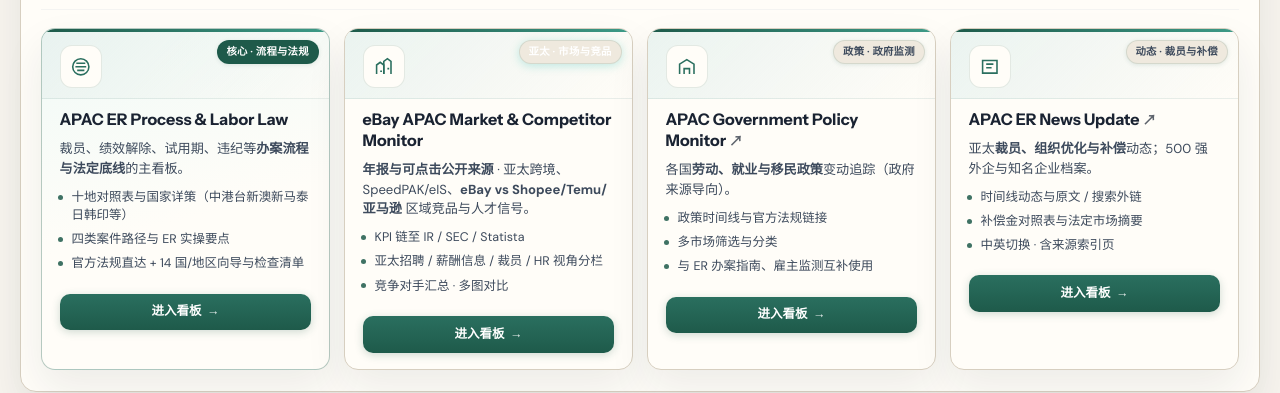
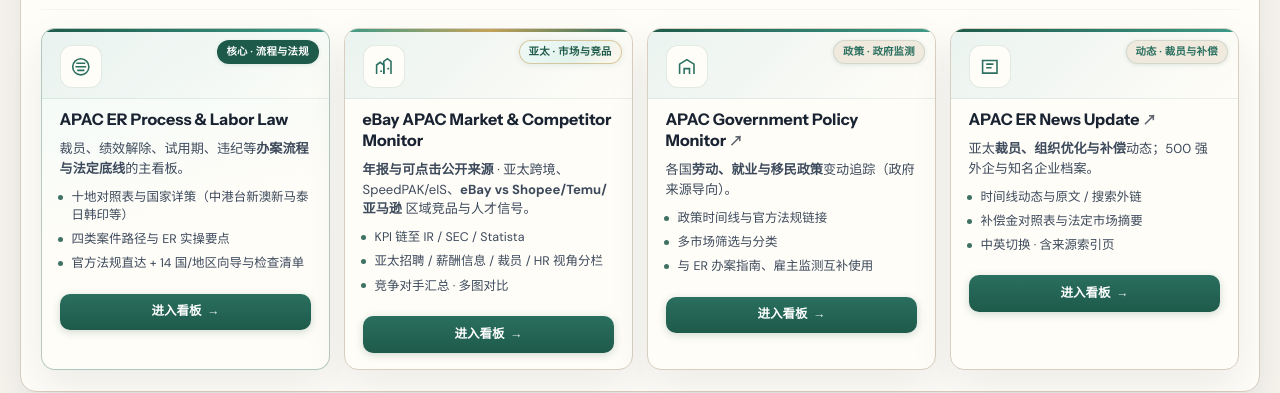
Before and after one commit to roqianebay/apac-labor-hr-practice, a plain HTML site: page web/er-dashboards.html in a window 1280 px wide. Shown: the part 578-971 px from the top of the page. Drawn offline with Linux system fonts and the light colour scheme.

Commit message:
Brighten APAC market badge on light Policy Dictionary theme.

```diff
--- a/web/css/dashboard-hub-er-draft.css
+++ b/web/css/dashboard-hub-er-draft.css
@@ -117,14 +117,26 @@ html.theme-er-process-draft body .dash-card-icon {
   color: var(--hub-teal-mid) !important;
 }
 
-html.theme-er-process-draft body .dash-badge {
+html.theme-er-process-draft body .dash-badge:not(.accent-apac):not(.primary) {
   background: var(--paper-2, #efe9de) !important;
   border-color: rgba(30, 90, 74, 0.12) !important;
+  color: var(--hub-teal-mid) !important;
 }
 
 html.theme-er-process-draft body .dash-badge.primary {
   background: var(--hub-teal) !important;
   color: #fff !important;
+}
+
+html.theme-er-process-draft body .dash-badge.accent-apac {
+  background: linear-gradient(135deg, #f0faf7 0%, #e3f2ec 55%, #fff8ee 100%) !important;
+  color: #1e5a4a !important;
+  border: 1px solid rgba(196, 163, 90, 0.55) !important;
+  box-shadow: 0 1px 6px rgba(30, 90, 74, 0.1) !important;
+}
+
+html.theme-er-process-draft body .dash-card.is-apac-accent::before {
+  background: linear-gradient(90deg, #3d9a87, #c4a35a, #2a6f5f) !important;
 }
 
 html.theme-er-process-draft body .dash-cta {
--- a/web/er-dashboards.html
+++ b/web/er-dashboards.html
@@ -9,7 +9,7 @@
   <link rel="stylesheet" href="css/styles.css?v=20261126-er-news-tone" />
   <link rel="stylesheet" href="css/dashboard-hub.css?v=20261126-er-news-tone" />
   <link rel="stylesheet" href="css/dashboard-hub-premium.css?v=20261126-er-news-tone" />
-  <script src="js/theme-draft-boot.js?v=20261126-light-default"></script>
+  <script src="js/theme-draft-boot.js?v=20261126-apac-badge"></script>
 </head>
 <body class="dash-hub-page dash-hub-premium">
   <header class="topbar">
--- a/web/js/theme-draft-boot.js
+++ b/web/js/theme-draft-boot.js
@@ -29,7 +29,7 @@
     document.head.appendChild(el);
   }
 
-  var v = "20261126-light-default";
+  var v = "20261126-apac-badge";
   addCss(cssBase + "theme-er-process-draft.css?v=" + v);
 
   window.addEventListener("DOMContentLoaded", function () {
```
